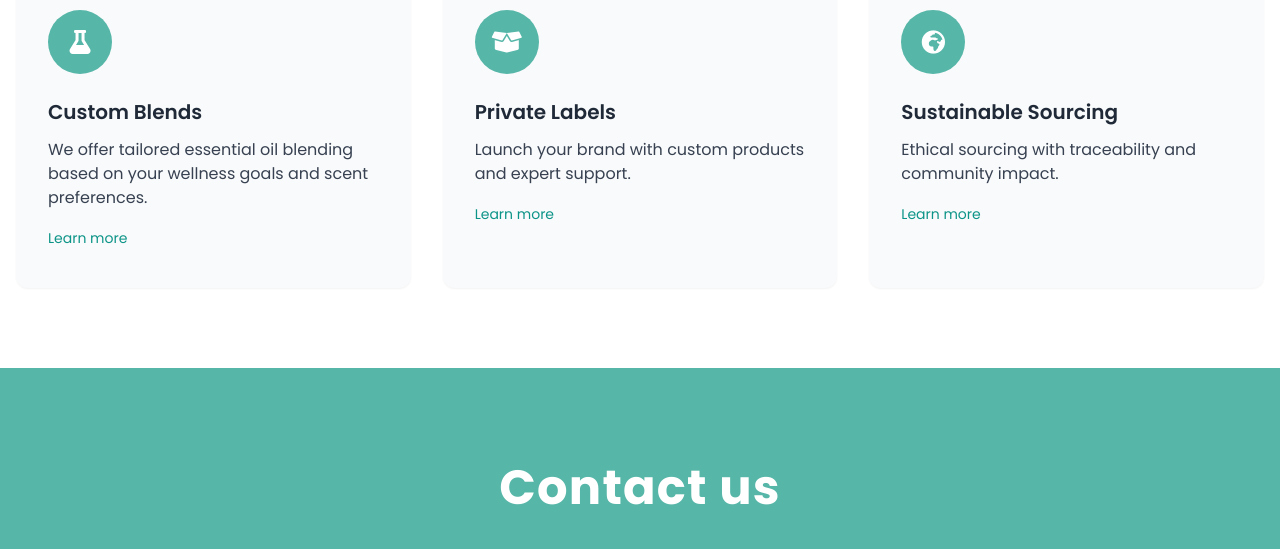
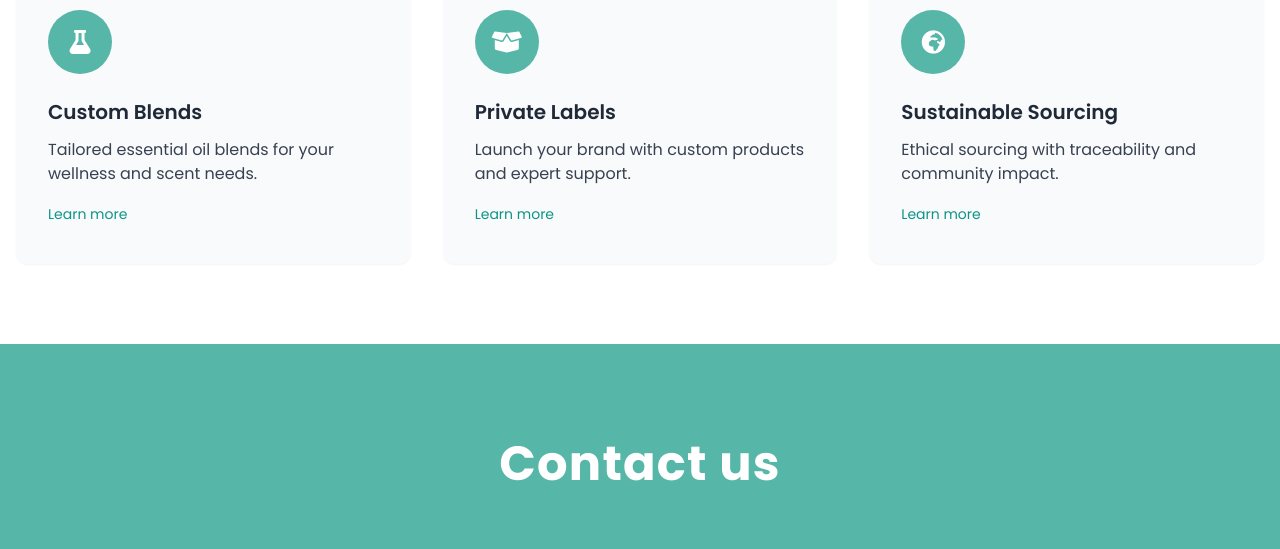
Before and after one commit to madarom/madarom-frontend-project, a website: page index.html in a window 1280 px wide. Shown: the part 3380-3929 px from the top of the page. Drawn offline with nearby package versions, Linux system fonts and the light colour scheme; no server answers; a small style sheet from the web is missing; a web font is replaced by a local one.

Commit message:
Update index.html

```diff
--- a/index.html
+++ b/index.html
@@ -340,7 +340,7 @@
             </div>
             <h3 class="text-xl font-semibold mb-3">Custom Blends</h3>
             <p class="text-gray-700 mb-4">
-              We offer tailored essential oil blending based on your wellness goals and scent preferences.
+              Tailored essential oil blends for your wellness and scent needs.
             </p>
             <div class="mt-auto">
               <button onclick="toggleList(this)" class="text-sm text-teal-600 hover:underline focus:outline-none mb-2">
```
